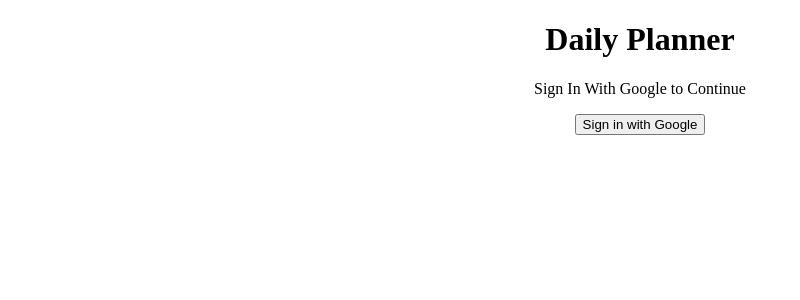
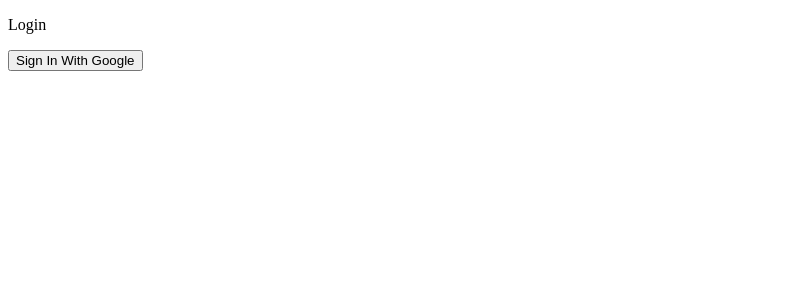
Before and after one commit to chris-jingru/daily-planner, a React (Create React App) app: page /login in a window 1280 px wide. Shown: the top 300 px of the page, without its empty margins (0-800 px from the left). Built offline with nearby package versions, Linux system fonts and the light colour scheme.

Commit message:
set up Google Sign In

```diff
--- a/package.json
+++ b/package.json
@@ -13,6 +13,7 @@
     "firebase": "^9.16.0",
     "react": "^18.2.0",
     "react-dom": "^18.2.0",
+    "react-router-dom": "^6.8.0",
     "react-scripts": "5.0.1",
     "typescript": "^4.9.4",
     "web-vitals": "^2.1.4"
--- a/src/App.tsx
+++ b/src/App.tsx
@@ -1,14 +1,30 @@
 import React from "react";
 import "./App.css";
-import { useState } from "react";
+import { BrowserRouter, Route, Routes } from "react-router-dom";
+import Home from "./pages/Home";
 import LogIn from "./pages/LogIn";
+import { initializeApp } from "firebase/app";
+import { config } from "./config";
+import AuthRoute from "./components/AuthRoute";
 
-const App: React.FC = () => {
-  const [isAuth, setIsAuth] = useState<boolean>(false);
+initializeApp(config.firebaseConfig);
+
+export interface IAppProps {}
+const App: React.FC<IAppProps> = (props) => {
   return (
-    <div className="App">
-      <LogIn setIsAuth={setIsAuth} />
-    </div>
+    <BrowserRouter>
+      <Routes>
+        <Route
+          path="/"
+          element={
+            <AuthRoute>
+              <Home />
+            </AuthRoute>
+          }
+        />
+        <Route path="/login" element={<LogIn />} />
+      </Routes>
+    </BrowserRouter>
   );
 };
 
--- /dev/null
+++ b/src/components/AuthRoute.tsx
@@ -0,0 +1,29 @@
+import React, { useEffect, useState } from "react";
+import { useNavigate } from "react-router-dom";
+import { getAuth, onAuthStateChanged } from "firebase/auth";
+
+export interface IAuthRouteProps {
+  children?: React.ReactNode;
+}
+const AuthRoute: React.FC<IAuthRouteProps> = (props) => {
+  const { children } = props;
+  const auth = getAuth();
+  const navigate = useNavigate();
+  //const [loading, setLoading] = useState(false);
+
+  const AuthCheck = onAuthStateChanged(auth, (user) => {
+    if (user) {
+      console.log("welcome user!");
+    } else {
+      console.log("unauthorized");
+      navigate("/login");
+    }
+  });
+  useEffect(() => {
+    AuthCheck();
+    return () => AuthCheck();
+  }, [auth, AuthCheck]);
+  return <>{children}</>;
+};
+
+export default AuthRoute;
--- /dev/null
+++ b/src/config.ts
@@ -0,0 +1,11 @@
+export const config = {
+  firebaseConfig: {
+    apiKey: "AIzaSyBfmXAE9iBjuIiWrVbDevQpf_Kk-x39Rm0",
+    authDomain: "todo-learnts.firebaseapp.com",
+    databaseURL: "https://todo-learnts-default-rtdb.firebaseio.com",
+    projectId: "todo-learnts",
+    storageBucket: "todo-learnts.appspot.com",
+    messagingSenderId: "988999668237",
+    appId: "1:988999668237:web:2c834e277f8ce4e4a17b44",
+  },
+};
--- /dev/null
+++ b/src/pages/Home.tsx
@@ -0,0 +1,26 @@
+import React from "react";
+import { useNavigate } from "react-router-dom";
+import { getAuth, signOut } from "firebase/auth";
+
+export interface IHomeProps {}
+
+const Home: React.FC<IHomeProps> = (props) => {
+  const auth = getAuth();
+  const navigate = useNavigate();
+
+  return (
+    <div>
+      <p>Home Page (Protected by Firebase!)</p>
+      <button
+        onClick={() => {
+          signOut(auth);
+          navigate("/");
+        }}
+      >
+        Sign out of Firebase
+      </button>
+    </div>
+  );
+};
+
+export default Home;
--- a/src/pages/LogIn.tsx
+++ b/src/pages/LogIn.tsx
@@ -1,23 +1,36 @@
-import React from "react";
-import { auth, provider } from "../firebase";
+import React, { useState } from "react";
+import { useNavigate } from "react-router-dom";
+import { getAuth, GoogleAuthProvider, signInWithPopup } from "firebase/auth";
 
-import { signInWithPopup } from "firebase/auth";
+export interface ILoginPageProps {}
+const LogIn: React.FC<ILoginPageProps> = (props) => {
+  const auth = getAuth();
+  const navigate = useNavigate();
+  const [authing, setAuthing] = useState<Boolean>(false);
 
-interface Props {
-  isAuth: boolean;
-  setIsAuth: React.Dispatch<React.SetStateAction<boolean>>;
-}
-const LogIn: React.FC = () => {
-  const signInWithGoogle = ({ setIsAuth }: Props) => {
-    // signInWithPopup(auth, provider);
+  const signInWithGoogle = async () => {
+    setAuthing(true);
+    signInWithPopup(auth, new GoogleAuthProvider())
+      .then((response) => {
+        console.log(response.user.uid);
+        navigate("/");
+      })
+      .catch((error) => {
+        console.log(error);
+        setAuthing(false);
+      });
   };
   return (
     <div>
-      <h1>Daily Planner</h1>
-      <div className="loginPage">
-        <p>Sign In With Google to Continue</p>
-        <button className="login-with-google-btn">Sign in with Google</button>
-      </div>
+      <p>Login</p>
+      <button
+        onClick={() => {
+          signInWithGoogle();
+        }}
+        disabled={Boolean(authing)}
+      >
+        Sign In With Google
+      </button>
     </div>
   );
 };
```
Also changed, not shown: 1 other file (tests, documents, lock files or other folders).
